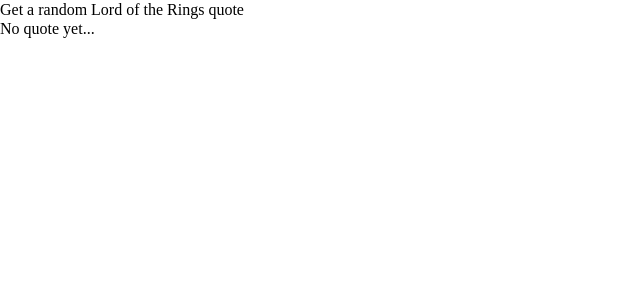
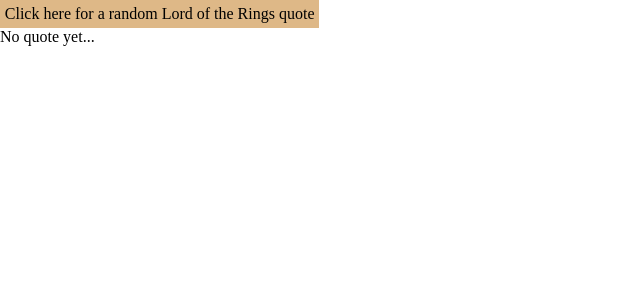
Before and after one commit to jswashburn/frodo, a React (Create React App) app: page / in a window 1280 px wide. Shown: the top 300 px of the page, without its empty margins (0-640 px from the left). Built offline with nearby package versions, Linux system fonts and the light colour scheme.

Commit message:
update random quote btn

```diff
--- a/src/components/App.js
+++ b/src/components/App.js
@@ -16,7 +16,7 @@
           })
         }
       >
-        Get a random Lord of the Rings quote
+        Click here for a random Lord of the Rings quote
       </button>
       <Quote dialog={dialog}/>
     </div>
--- a/src/styles/App.css
+++ b/src/styles/App.css
@@ -0,0 +1,4 @@
+button {
+    background-color: burlywood;
+    padding: 0.3rem;
+}
```
